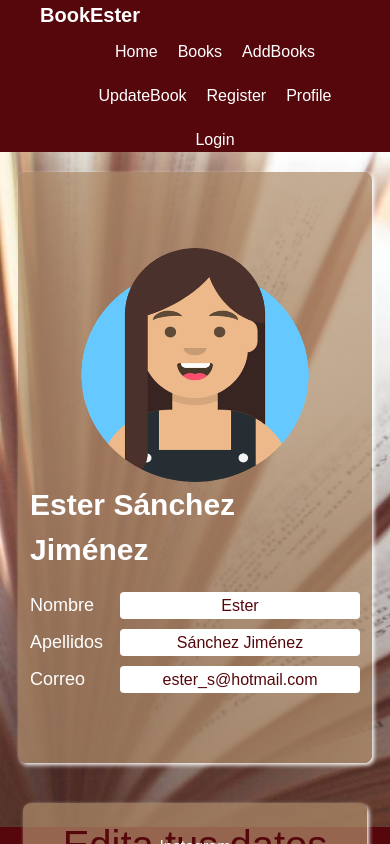
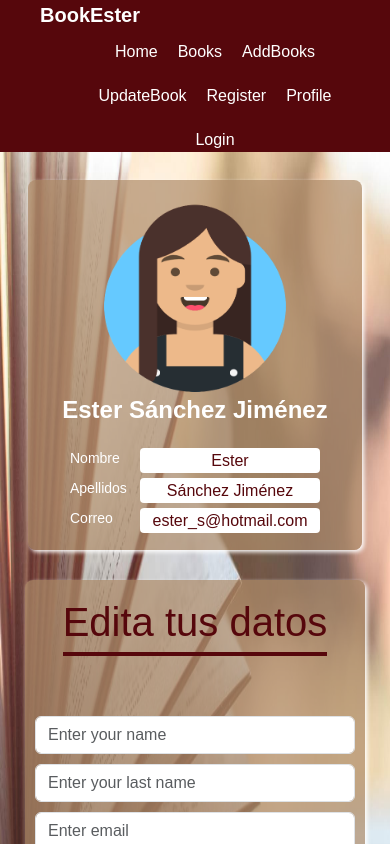
Before and after one commit to EsterSJ/appLibrary, an Angular app: page /profile in a window 390 px wide. Shown: the top 844 px of the page. Built offline with nearby package versions, Linux system fonts and the light colour scheme.

Commit message:
retoques css

```diff
--- a/src/app/pages/profile/profile.component.css
+++ b/src/app/pages/profile/profile.component.css
@@ -1,14 +1,15 @@
 .profile_page{
-    height: 80vh;
+    padding: 3%;
     display: flex;
     justify-content: center;
     align-items: center;
     flex-wrap: wrap;
     background-image: url("/assets/img/fondo_profile.jpeg");
-    background-repeat: no-repeat;
-    background-size: cover;
+    background-size: 100% 100%;
     background-attachment: fixed;
-    gap: 20px;
+    background-position: center top;
+    min-height: 86vh;
+    gap: 10px;
 }
 
 .datos_perfil{
@@ -21,7 +22,7 @@
     align-items: center;
     justify-content: center;
     padding: 12px;
-    height: 70vh;
+    height: 480px;
 }
 
 img{
@@ -66,7 +67,7 @@ img{
     background-color: rgba(176,142,107,0.7);
     box-shadow: 2px 2px 4px white;
     padding: 12px;
-    height: 70vh;
+    height: 480px;
 }
 
 .editar_datos{
@@ -108,3 +109,113 @@ img{
 /* .ocultar{
     display: none;
 } */
+
+/* Estilo base para pantallas más pequeñas (menos de 768px) */
+@media (max-width: 768px) {
+    .profile_page {
+        padding: 2%;
+        min-height: 100vh;
+    }
+
+    .datos_perfil,
+    .formulario_perfil {
+        height: auto;
+        width: 340px;
+    }
+
+    img {
+        height: 200px;
+        width: 200px;
+    }
+
+    .name_profile {
+        font-size: 24px;
+    }
+
+    .campo_datos {
+        font-size: 16px;
+        margin-bottom: 5px;
+    }
+
+    .datos {
+        font-size: 14px;
+        width: 60px;
+    }
+
+    .caja_dato {
+        width: 180px;
+        padding-top: 1px;
+    }
+}
+
+/* Estilo para pantallas medianas (entre 768px y 1024px) */
+@media (min-width: 769px) and (max-width: 1024px) {
+    .profile_page {
+        padding: 2%;
+    }
+
+    .datos_perfil,
+    .formulario_perfil {
+        height: auto;
+    }
+
+    img {
+        height: 200px;
+        width: 200px;
+    }
+
+    .name_profile {
+        font-size: 26px;
+    }
+
+    .campo_datos {
+        font-size: 18px;
+        margin-bottom: 7px;
+    }
+
+    .datos {
+        font-size: 16px;
+        width: 70px;
+    }
+
+    .caja_dato {
+        width: 200px;
+        padding-top: 2px;
+    }
+}
+
+/* Estilo para pantallas grandes (más de 1024px) */
+@media (min-width: 1025px) {
+    .profile_page {
+        padding: 3%;
+    }
+
+    .datos_perfil,
+    .formulario_perfil {
+        height: 480px;
+    }
+
+    img {
+        height: 250px;
+        width: 250px;
+    }
+
+    .name_profile {
+        font-size: 30px;
+    }
+
+    .campo_datos {
+        font-size: 18px;
+        margin-bottom: 10px;
+    }
+
+    .datos {
+        font-size: 18px;
+        width: 80px;
+    }
+
+    .caja_dato {
+        width: 240px;
+        padding-top: 2px;
+    }
+}
```
